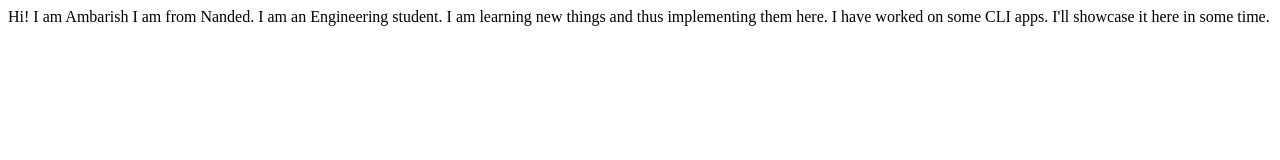
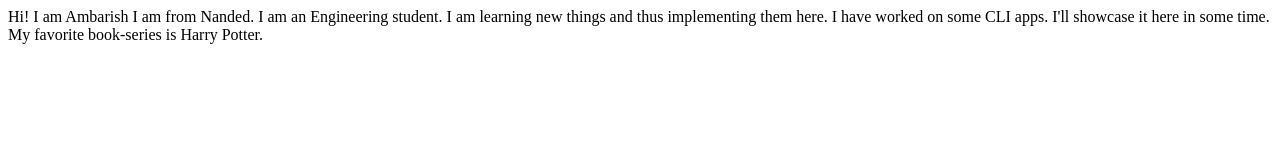
Before and after one commit to udgirkarambarish/site-1.com, a plain HTML site: page index.html in a window 1280 px wide. Drawn offline with Linux system fonts and the light colour scheme.

Commit message:
docs - updated about-me
my favorite book

```diff
--- a/index.html
+++ b/index.html
@@ -9,6 +9,7 @@
 <body>
     Hi! I am Ambarish
     I am from Nanded. I am an Engineering student. I am learning new things and thus implementing them here.
-    I have worked on some CLI apps. I'll showcase it here in some time.
+    I have worked on some CLI apps. I'll showcase it here in some time.<br>
+    My favorite book-series is Harry Potter.
 </body>
 </html>
```
